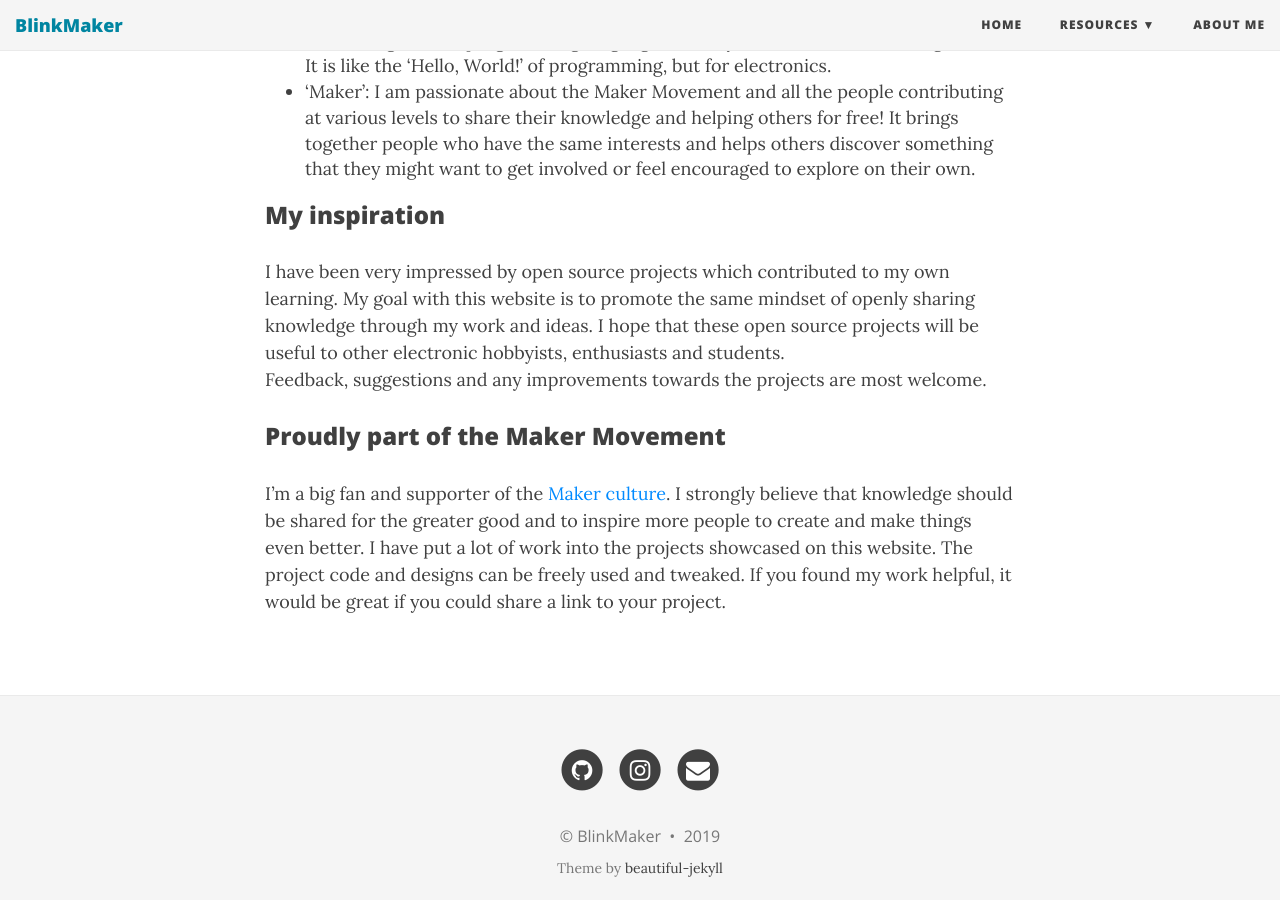
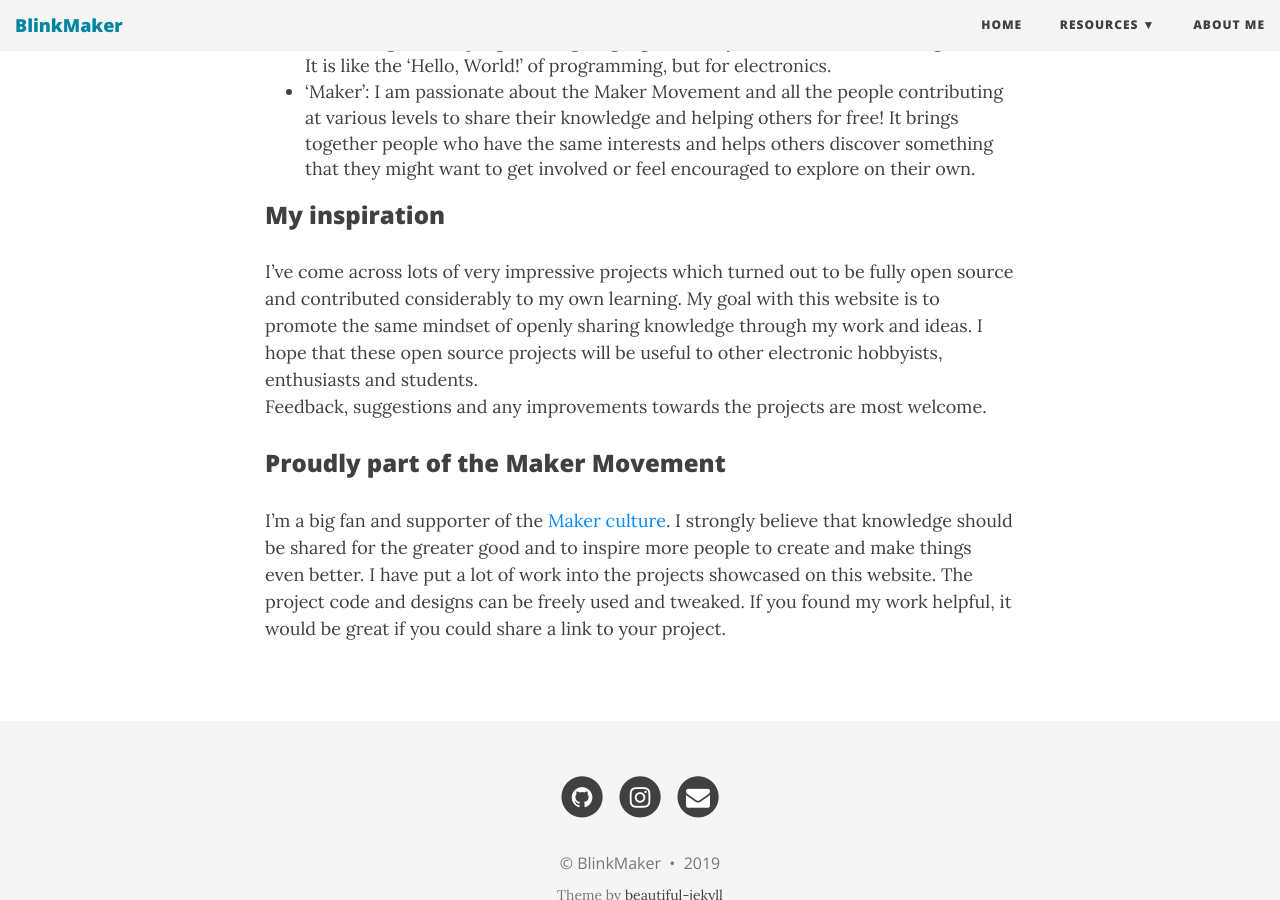
Before and after one commit to blinkmaker/blinkmaker.github.io, a Jekyll site: the page built from aboutme.md, in a window 1280 px wide and 900 px high, scrolled down 500 px. Built offline with Jekyll 4.4.1, drawn with Linux system fonts in a browser that asks for light colours; nearby versions of some CDN libraries.

Commit message:
Update aboutme.md

```diff
--- a/aboutme.md
+++ b/aboutme.md
@@ -12,7 +12,7 @@
 * 'Maker': I am passionate about the Maker Movement and all the people contributing at various levels to share their knowledge and helping others for free! It brings together people who have the same interests and helps others discover something that they might want to get involved or feel encouraged to explore on their own.
 
 ### My inspiration
-I have been very impressed by open source projects which contributed to my own learning. My goal with this website is to promote the same mindset of openly sharing knowledge through my work and ideas. I hope that these open source projects will be useful to other electronic hobbyists, enthusiasts and students.
+I've come across lots of very impressive projects which turned out to be fully open source and  contributed considerably to my own learning. My goal with this website is to promote the same mindset of openly sharing knowledge through my work and ideas. I hope that these open source projects will be useful to other electronic hobbyists, enthusiasts and students.
 Feedback, suggestions and any improvements towards the projects are most welcome.
 
 ### Proudly part of the Maker Movement
```
